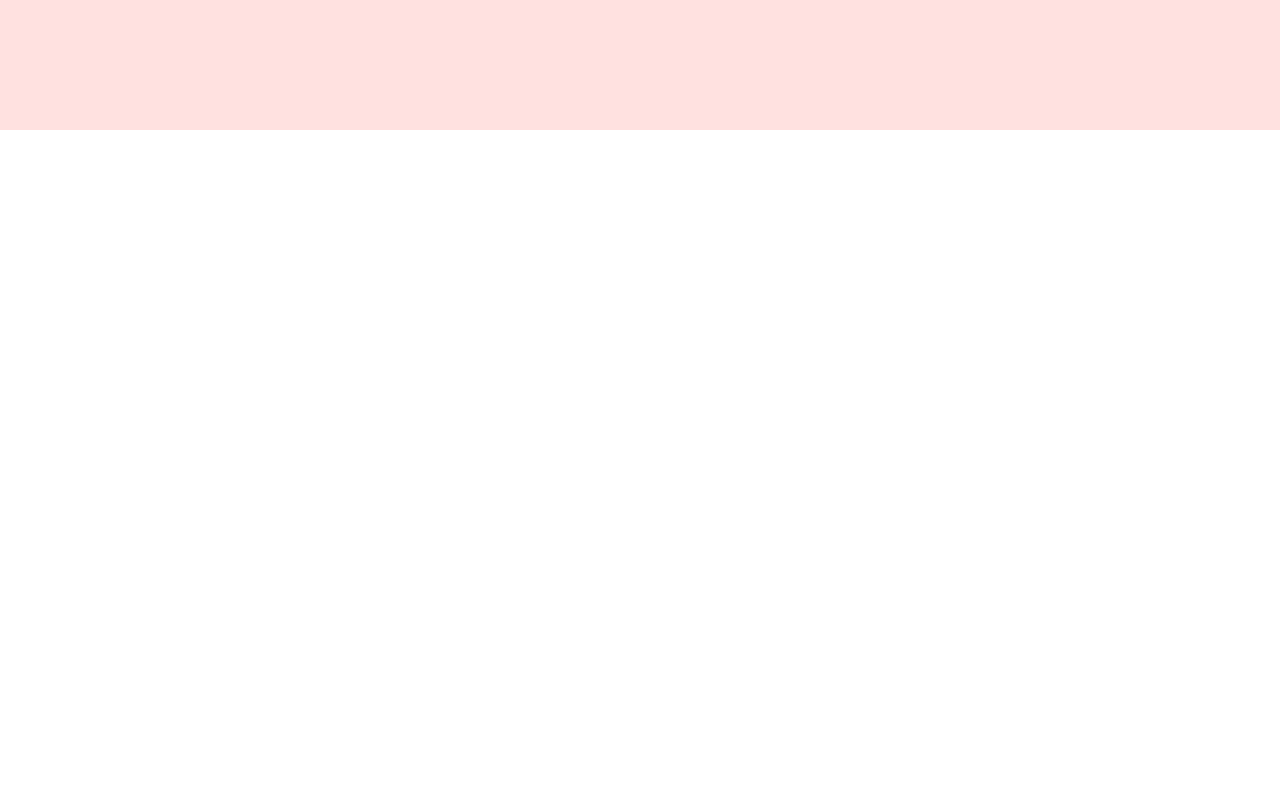
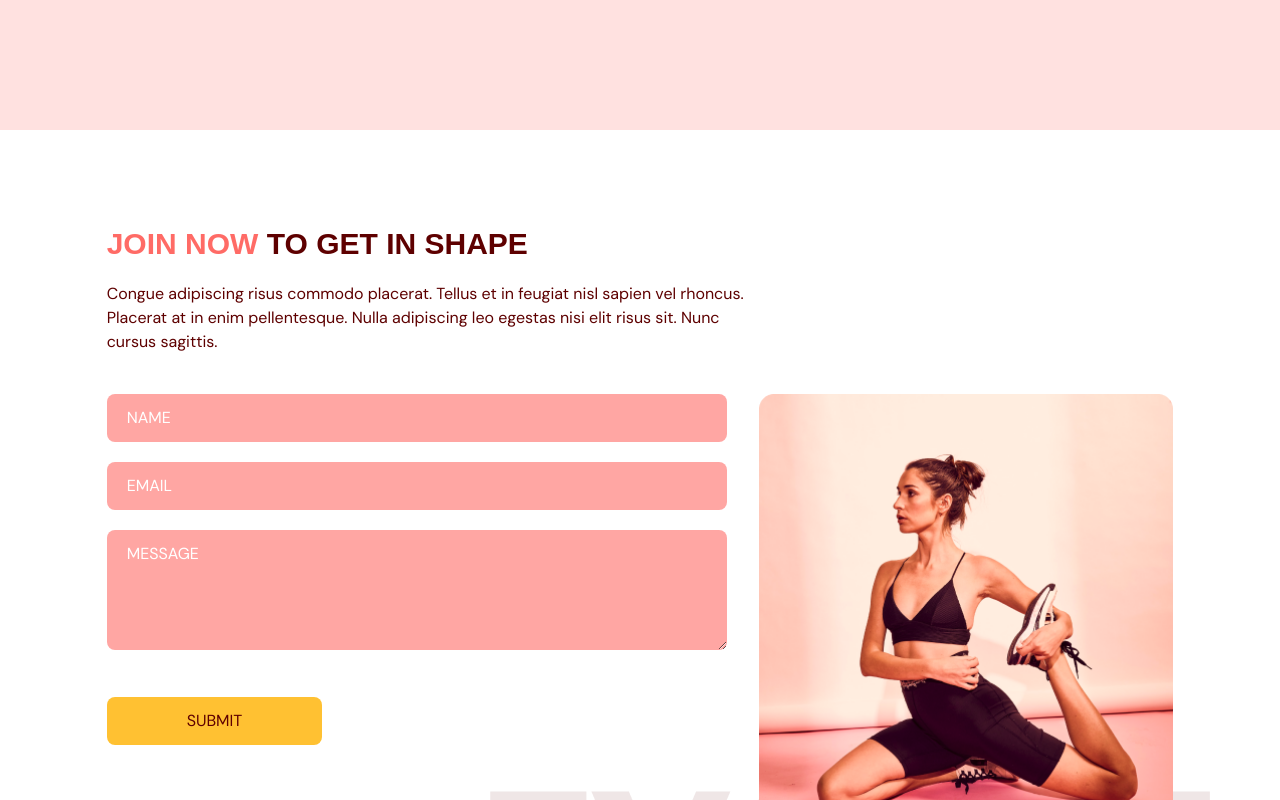
Before and after one commit to igudy/gym-typescript, a React (Vite) app: page / in a window 1280 px wide. Shown: the part 2860-3660 px from the top of the page. Before the commit the page ends 2990 px from the top, so only its background shows below. Built offline with nearby package versions, Linux system fonts and the light colour scheme.

Commit message:
Contact form added

```diff
--- a/src/App.tsx
+++ b/src/App.tsx
@@ -4,6 +4,7 @@
 import Benefits from "@/scenes/benefits";
 import { SelectedPage } from "./scenes/shared/types";
 import OurClasses from "./scenes/ourClasses";
+import ContactUs from "./scenes/contactUs";
 
 function App() {
   const [selectedPage, setSelectedPage] = useState<SelectedPage>(SelectedPage.Home);
@@ -35,7 +36,8 @@
         <Benefits
         setSelectedPage = {setSelectedPage}
         />
-      <OurClasses setSelectedPage={setSelectedPage} />
+        <OurClasses setSelectedPage={setSelectedPage} />
+        <ContactUs setSelectedPage={setSelectedPage}/>
       </div>
   </>
   )
--- a/src/scenes/contactUs/index.tsx
+++ b/src/scenes/contactUs/index.tsx
@@ -0,0 +1,161 @@
+import { useForm } from "react-hook-form";
+import { SelectedPage } from "../shared/types";
+import { motion } from "framer-motion";
+import ContactUsPageGraphic from "../../assets/ContactUsPageGraphic.png";
+import HText from "../shared/HText";
+
+type Props = {
+  setSelectedPage: (value: SelectedPage) => void;
+};
+
+const ContactUs = ({ setSelectedPage }: Props) => {
+  const inputStyles = `mb-5 w-full rounded-lg bg-primary-300
+  px-5 py-3 placeholder-white`;
+
+  const {
+    register,
+    trigger,
+    formState: { errors },
+  } = useForm();
+
+  const onSubmit = async (e: any) => {
+    const isValid = await trigger();
+    if (!isValid) {
+      e.preventDefault();
+    }
+  };
+
+  return (
+    <section id="contactus" className="mx-auto w-5/6 pt-24 pb-32">
+      <motion.div
+        onViewportEnter={() => setSelectedPage(SelectedPage.ContactUs)}
+      >
+        {/* HEADER */}
+        <motion.div
+          className="md:w-3/5"
+          initial="hidden"
+          whileInView="visible"
+          viewport={{ once: true, amount: 0.5 }}
+          transition={{ duration: 0.5 }}
+          variants={{
+            hidden: { opacity: 0, x: -50 },
+            visible: { opacity: 1, x: 0 },
+          }}
+        >
+          <HText>
+            <span className="text-primary-500">JOIN NOW</span> TO GET IN SHAPE
+          </HText>
+          <p className="my-5">
+            Congue adipiscing risus commodo placerat. Tellus et in feugiat nisl
+            sapien vel rhoncus. Placerat at in enim pellentesque. Nulla
+            adipiscing leo egestas nisi elit risus sit. Nunc cursus sagittis.
+          </p>
+        </motion.div>
+
+        {/* FORM AND IMAGE */}
+        <div className="mt-10 justify-between gap-8 md:flex">
+          <motion.div
+            className="mt-10 basis-3/5 md:mt-0"
+            initial="hidden"
+            whileInView="visible"
+            viewport={{ once: true, amount: 0.5 }}
+            transition={{ duration: 0.5 }}
+            variants={{
+              hidden: { opacity: 0, y: 50 },
+              visible: { opacity: 1, y: 0 },
+            }}
+          >
+            <form
+              target="_blank"
+              onSubmit={onSubmit}
+              action="https://formsubmit.co/goodnessigunma1@gmail.com"
+              method="POST"
+            >
+              <input
+                className={inputStyles}
+                type="text"
+                placeholder="NAME"
+                {...register("name", {
+                  required: true,
+                  maxLength: 100,
+                })}
+              />
+              {errors.name && (
+                <p className="mt-1 text-primary-500">
+                  {errors.name.type === "required" && "This field is required."}
+                  {errors.name.type === "maxLength" &&
+                    "Max length is 100 char."}
+                </p>
+              )}
+
+              <input
+                className={inputStyles}
+                type="text"
+                placeholder="EMAIL"
+                {...register("email", {
+                  required: true,
+                  pattern: /^[A-Z0-9._%+-]+@[A-Z0-9.-]+\.[A-Z]{2,}$/i,
+                })}
+              />
+              {errors.email && (
+                <p className="mt-1 text-primary-500">
+                  {errors.email.type === "required" &&
+                    "This field is required."}
+                  {errors.email.type === "pattern" && "Invalid email address."}
+                </p>
+              )}
+
+              <textarea
+                className={inputStyles}
+                placeholder="MESSAGE"
+                rows={4}
+                cols={50}
+                {...register("message", {
+                  required: true,
+                  maxLength: 2000,
+                })}
+              />
+              {errors.message && (
+                <p className="mt-1 text-primary-500">
+                  {errors.message.type === "required" &&
+                    "This field is required."}
+                  {errors.message.type === "maxLength" &&
+                    "Max length is 2000 char."}
+                </p>
+              )}
+
+              <button
+                type="submit"
+                className="mt-5 rounded-lg bg-secondary-500 px-20 py-3 transition duration-500 hover:text-white"
+              >
+                SUBMIT
+              </button>
+            </form>
+          </motion.div>
+
+          <motion.div
+            className="relative mt-16 basis-2/5 md:mt-0"
+            initial="hidden"
+            whileInView="visible"
+            viewport={{ once: true, amount: 0.5 }}
+            transition={{ delay: 0.2, duration: 0.5 }}
+            variants={{
+              hidden: { opacity: 0, y: 50 },
+              visible: { opacity: 1, y: 0 },
+            }}
+          >
+            <div className="w-full before:absolute before:-bottom-20 before:-right-10 before:z-[-1] md:before:content-evolvetext">
+              <img
+                className="w-full"
+                alt="contact-us-page-graphic"
+                src={ContactUsPageGraphic}
+              />
+            </div>
+          </motion.div>
+        </div>
+      </motion.div>
+    </section>
+  );
+};
+
+export default ContactUs;
```
